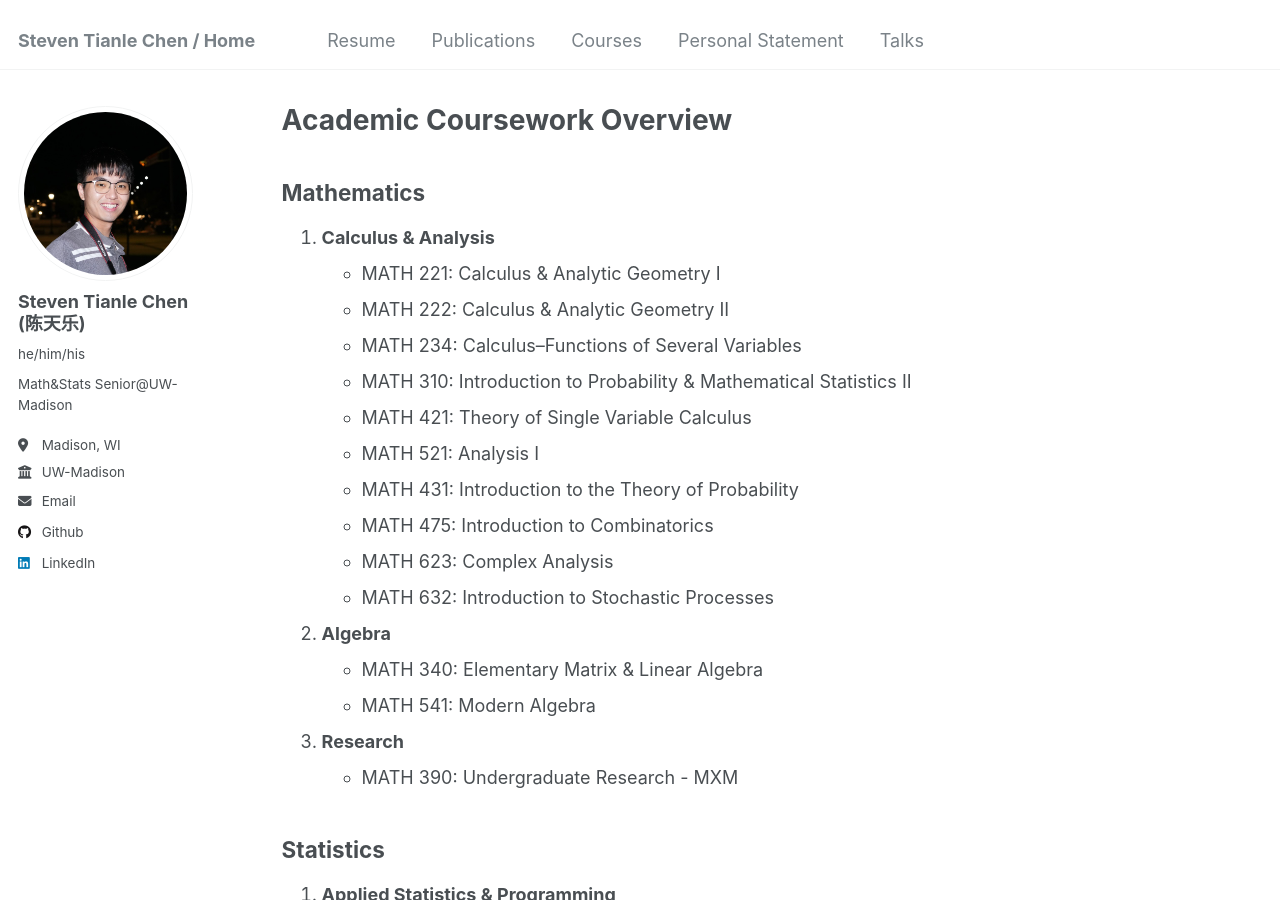
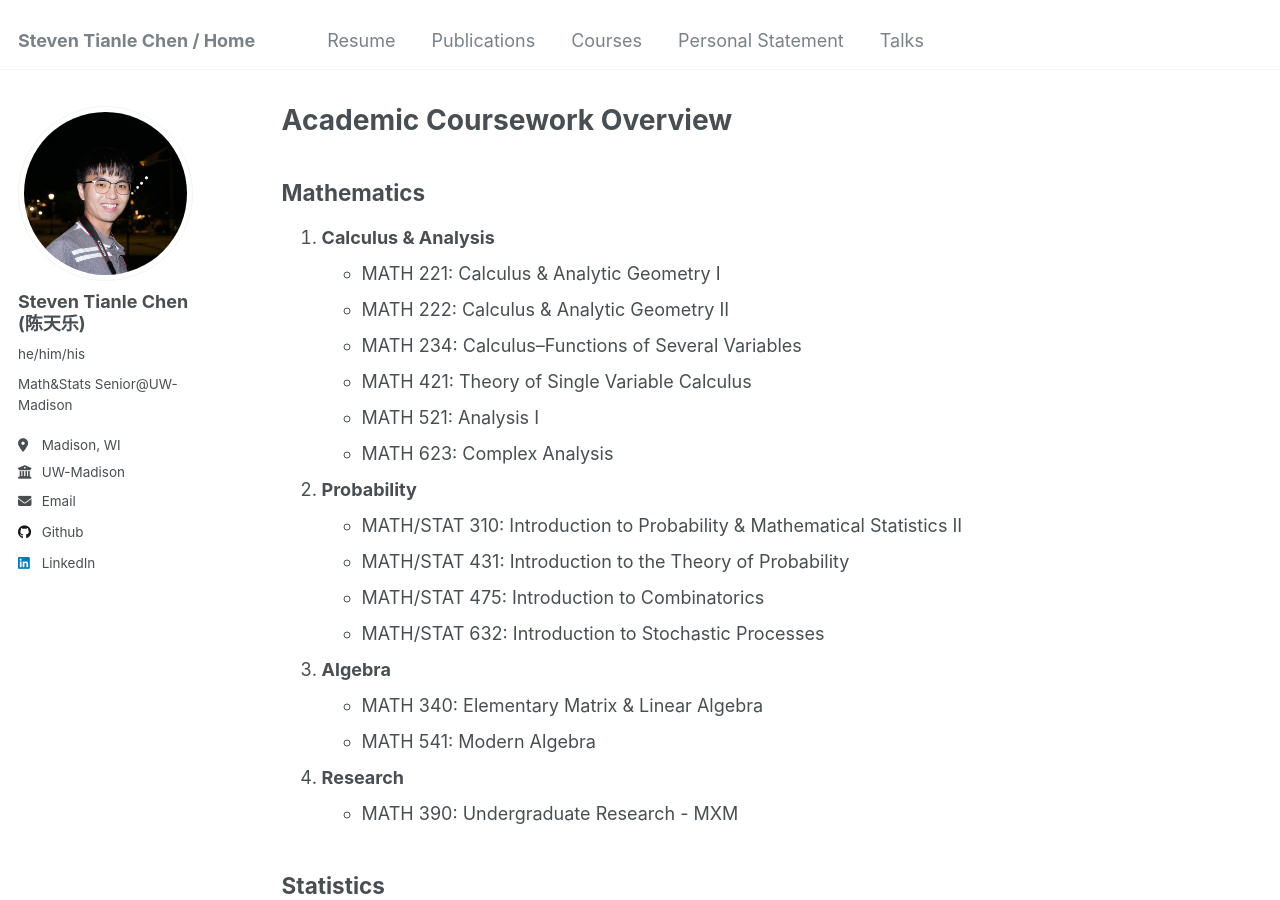
Before and after one commit to sttlchen/sttlchen.github.io, a Jekyll site: the page built from _pages/cr.md, in a window 1280 px wide and 900 px high. Built offline with Jekyll 4.4.1, drawn with Linux system fonts in a browser that asks for light colours.

Commit message:
Update cr.md

```diff
--- a/_pages/cr.md
+++ b/_pages/cr.md
@@ -14,19 +14,20 @@ redirect_from:
    - MATH 221: Calculus & Analytic Geometry I
    - MATH 222: Calculus & Analytic Geometry II
    - MATH 234: Calculus--Functions of Several Variables
-   - MATH 310: Introduction to Probability & Mathematical Statistics II
    - MATH 421: Theory of Single Variable Calculus
    - MATH 521: Analysis I
-   - MATH 431: Introduction to the Theory of Probability
-   - MATH 475: Introduction to Combinatorics
    - MATH 623: Complex Analysis
-   - MATH 632: Introduction to Stochastic Processes
+2. **Probability**
+   - MATH/STAT 310: Introduction to Probability & Mathematical Statistics II
+   - MATH/STAT 431: Introduction to the Theory of Probability
+   - MATH/STAT 475: Introduction to Combinatorics
+   - MATH/STAT 632: Introduction to Stochastic Processes
 
-2. **Algebra**
+3. **Algebra**
    - MATH 340: Elementary Matrix & Linear Algebra
    - MATH 541: Modern Algebra
 
-3. **Research**
+4. **Research**
    - MATH 390: Undergraduate Research - MXM
 
 ## **Statistics**
```
